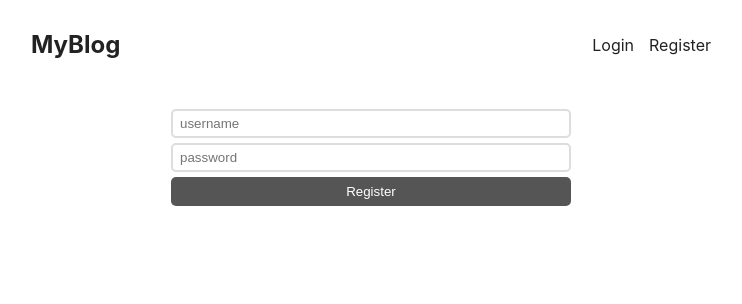
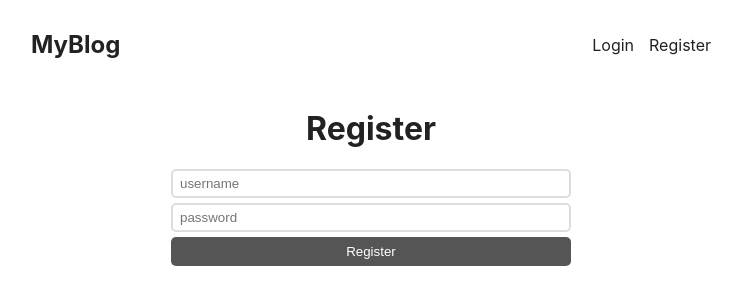
Before and after one commit to Muideen27/mern_blog, a React (Create React App) app in the folder client/: page /register in a window 1280 px wide. Shown: the top 304 px of the page, without its empty margins (269-1011 px from the left). Built offline with nearby package versions, Linux system fonts and the light colour scheme.

Commit message:
Form updared h1

```diff
--- a/client/src/App.css
+++ b/client/src/App.css
@@ -82,3 +82,7 @@ button{
   padding: 7px 0;
   cursor: pointer;
 }
+
+form h1{
+  text-align: center;
+}
--- a/client/src/pages/LoginPage.js
+++ b/client/src/pages/LoginPage.js
@@ -1,6 +1,7 @@
 export default function LoginPage() {
     return(
         <form className="login">
+            <h1>Login</h1>
             <input type="text" placeholder="username"/>
             <input type="password" placeholder="password"/>
             <button>Login</button>
--- a/client/src/pages/RegisterPage.js
+++ b/client/src/pages/RegisterPage.js
@@ -1,6 +1,7 @@
 export default function RegisterPage() {
     return (
     <form className="register">
+        <h1>Register</h1>
         <input type="text" placeholder="username"/>
         <input type="password" placeholder="password"/>
         <button>Register</button>
```
